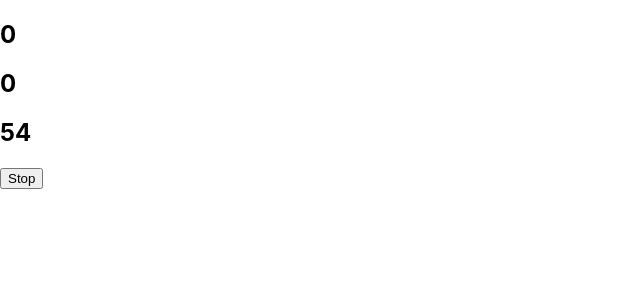
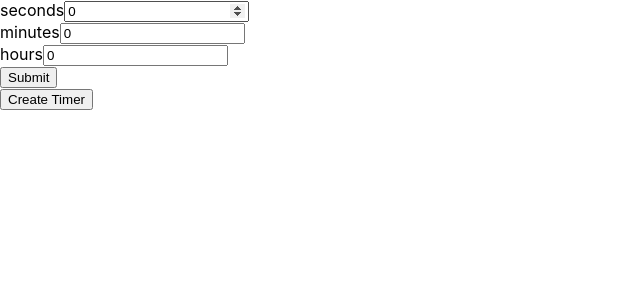
Before and after one commit to Dhall88/better-recipe-app, a React (Create React App) app in the folder better-recipe-app-client/: page / in a window 1280 px wide. Shown: the top 300 px of the page, without its empty margins (0-640 px from the left). Built offline with nearby package versions, Linux system fonts and the light colour scheme.

Commit message:
create as many custom timers as you like, all independent

```diff
--- a/better-recipe-app-client/src/App.js
+++ b/better-recipe-app-client/src/App.js
@@ -4,10 +4,45 @@ import './App.css';
 import Timer from './components/Timer.js'
 
 class App extends Component {
+  state={
+    seconds: 0,
+    minutes: 0,
+    hours: 0,
+    timerArr:[]
+  }
+  handleChange = (event) => {
+    this.setState({ [event.target.id]: event.target.value })
+  }
+  handleSubmit =(event) => {
+    event.preventDefault()
+    let arrItem = [this.state.seconds,this.state.minutes,this.state.hours]
+    this.setState({
+      seconds:0,
+      minutes:0,
+      hours:0,
+      timerArr:[...this.state.timerArr,arrItem]
+    })
+  }
+
   render () {
   return (
     <div>
-    <Timer seconds={1} minutes={1} hours={0} />
+      <form onSubmit={this.handleSubmit}>
+        <label for='seconds'>seconds</label>
+        <input type='number' value={this.state.seconds} onChange={this.handleChange} id='seconds' />
+        <br />
+        <label for='minutes'>minutes</label>
+        <input type='number' value={this.state.minutes} onChange={this.handleChange} id='minutes' />
+        <br />
+        <label for='hours'>hours</label>
+        <input type='number' value={this.state.hours} onChange={this.handleChange} id='hours' />
+        <br />
+        <input type='submit' />
+      </form>
+      <button onClick={this.createTimer}>Create Timer</button>
+    {this.state.timerArr.map((timer)=> {
+      return <Timer seconds={timer[0]} minutes={timer[1]} hours={timer[2]}/>
+    })}
     </div>
   )
   }
--- a/better-recipe-app-client/src/components/Timer.js
+++ b/better-recipe-app-client/src/components/Timer.js
@@ -21,25 +21,36 @@ export default class Timer extends Component {
             }
         }, 1 )
     }
+    reset = () => {
+        this.setState({
+            seconds: this.props.seconds,
+            minutes: this.props.minutes,
+            hours: this.props.hours,
+            startBoolean:false
+        })
+
+    }
     countDown = () => {
         setTimeout(()=> {
             if(this.state.startBoolean===false) {
                 return
             }
-            if (this.state.seconds===0&&this.state.minutes===0&&this.state.hours===0){
-                console.log("ring! timer done")
-            }
+
             if (this.state.seconds===0) {
                 this.setState({
                     seconds:59,
                     minutes: (this.state.minutes===0&&this.state.hours!==0)?
-                    59:this.state.minutes-1,
+                    59:(this.state.minutes===0?0:this.state.minutes-1),
                     hours:this.state.hours===0?0:this.state.hours-1
                 })
             } else {
                 this.setState({
                 seconds:this.state.seconds-1
             })
+        }
+        if (this.state.seconds===0&&this.state.minutes===0&&this.state.hours===0){
+            console.log("ring! timer done")
+            return
         }
             this.countDown()
         }, 1000)
@@ -52,8 +63,11 @@ export default class Timer extends Component {
                 <h2>{this.state.hours}</h2>
                 <h2>{this.state.minutes}</h2>
                 <h2>{this.state.seconds}</h2>
-                <button onClick={this.startStop} className='startstop'>
+                <button onClick={this.startStop} className='action'>
                     {this.state.startBoolean===true?'Stop':'Start'}
+                </button>
+                <button onClick={this.reset} className='action'>
+                    Reset
                 </button>
 
             </div>
```
